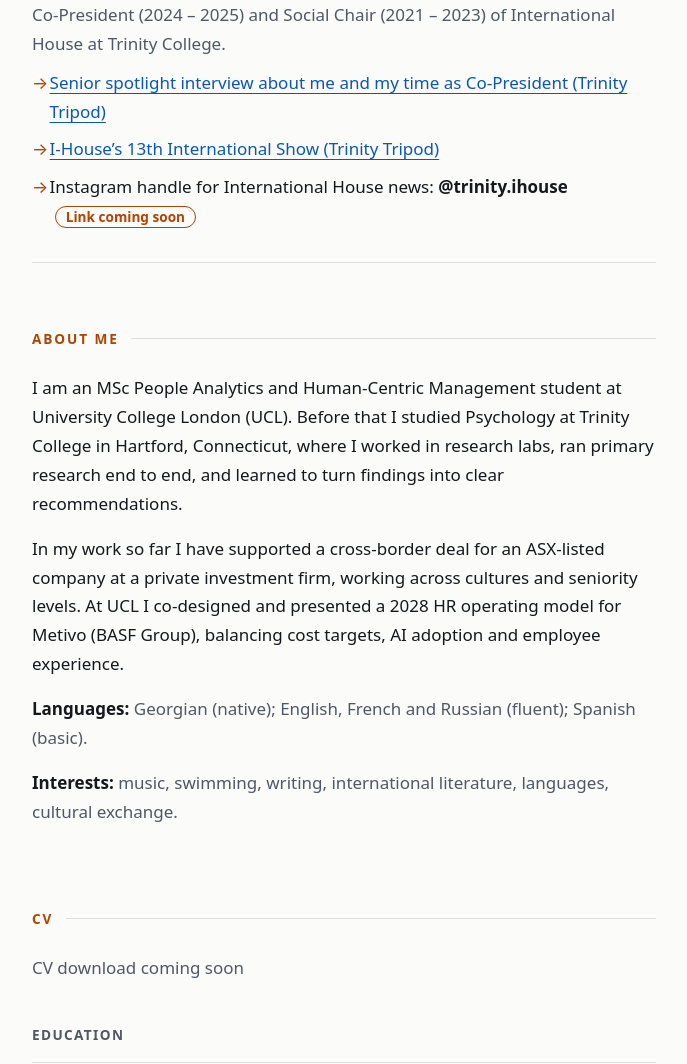
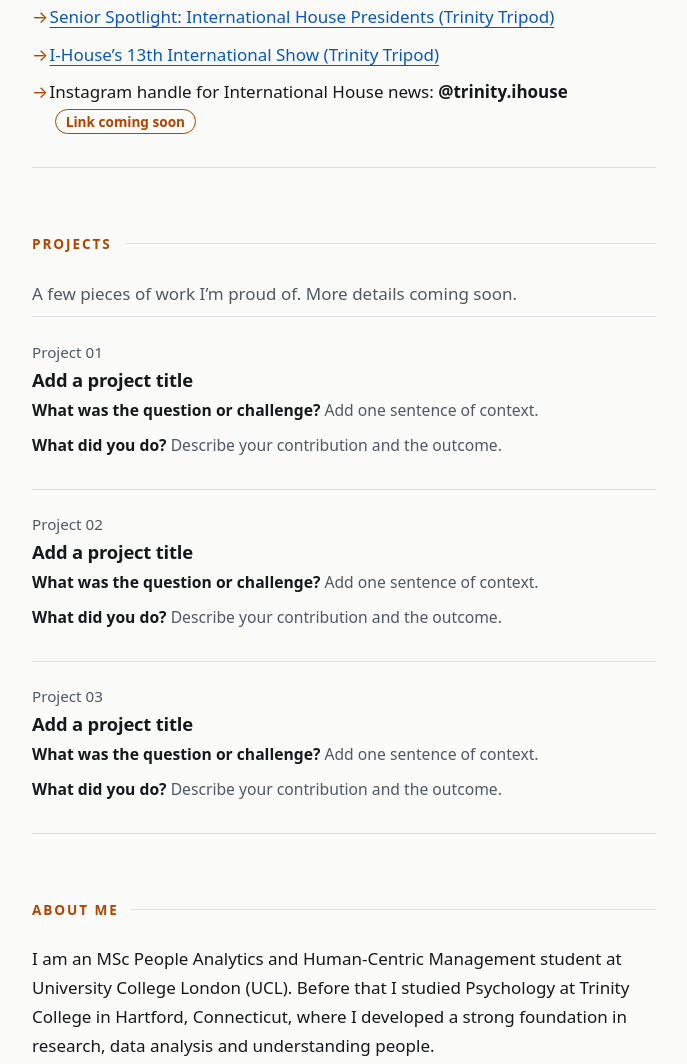
Before and after one commit to ninicms/ninicms.github.io, a plain HTML site: page index.html in a window 1280 px wide. Shown: the part 1445-2509 px from the top of the page, without its empty margins (296-983 px from the left). Drawn offline with Linux system fonts and the light colour scheme.

Commit message:
Add mobile-friendly Projects section and navigation

```diff
--- a/index.html
+++ b/index.html
@@ -5,7 +5,7 @@
 <meta name="viewport" content="width=device-width, initial-scale=1">
 <meta name="color-scheme" content="light dark">
 <title>Nino Tsikhistavi | People Analytics and Human-Centric Management</title>
-<meta name="description" content="Personal website of Nino Tsikhistavi, MSc People Analytics and Human-Centric Management student at UCL: selected work, about me, CV and contact.">
+<meta name="description" content="Personal website of Nino Tsikhistavi, MSc People Analytics and Human-Centric Management student at UCL: selected work, projects, about me, CV and contact.">
 <style>
   :root {
     --bg: #fbfbf9;
@@ -54,7 +54,7 @@
   .bar { display: flex; flex-wrap: wrap; align-items: baseline; justify-content: space-between; gap: .5rem 1.5rem; padding: 1.75rem 0 0; }
   .brand { font-weight: 700; letter-spacing: -.01em; color: var(--text); text-decoration: none; }
   .brand:hover { text-decoration: underline; }
-  nav ul { list-style: none; margin: 0; padding: 0; display: flex; flex-wrap: wrap; gap: .25rem 1.4rem; }
+  nav ul { list-style: none; margin: 0; padding: 0; display: flex; flex-wrap: wrap; gap: .25rem 1.1rem; }
   nav a { color: var(--muted); font-size: 1rem; font-weight: 500; }
   nav a:hover { color: var(--text); }
 
@@ -86,12 +86,17 @@
   .item:last-of-type { border-bottom: 1px solid var(--line); }
   .item p { margin: 0 0 .5rem; }
   .meta { font-size: .95rem; color: var(--muted); font-weight: 500; margin: 0 0 .15rem !important; }
-  .soon { border: 1.5px dashed var(--orange); background: var(--orange-soft); color: var(--orange); font-weight: 700; border-radius: 10px; padding: 1.4rem 1rem; text-align: center; margin: .9rem 0 .25rem; }
+  .soon { border: 1.5px dashed var(--orange); background: var(--orange-soft); color: var(--orange); font-weight: 700; border-radius: 10px; padding: 1.4rem 1rem; text-align: center; margin: .9rem 0 0; }
   .ph { font-weight: 700; color: var(--orange); }
-  .tag { display: inline-block; font-size: .85rem; font-weight: 700; color: var(--orange); border: 1.5px solid var(--orange); border-radius: 999px; padding: 0 .6rem; margin-left: .35rem; line-height: 1.5; }
+  .tag { display: inline-block; font-size: .85rem; font-weight: 700; color: var(--orange); border: 1.5px solid var(--orange); border-radius: 999px; padding: 0 .6rem; margin-left: .35rem; line-height: 1.7; }
   .links { list-style: none; margin: .6rem 0 0; padding: 0; }
   .links li { margin-bottom: .55rem; padding-left: 1.1rem; position: relative; }
   .links li::before { content: "\2192"; position: absolute; left: 0; color: var(--orange); }
+
+  /* project starters */
+  .project-note { color: var(--muted); margin-bottom: .5rem; }
+  .project-prompt { color: var(--muted); font-size: .98rem; }
+  .project-prompt strong { color: var(--text); }
 
   /* CV rows */
   .row { display: grid; grid-template-columns: 1fr; gap: .15rem; padding: 1.25rem 0; border-top: 1px solid var(--line); }
@@ -108,6 +113,13 @@
 
   footer { margin-top: 6rem; padding: 2rem 0 3rem; border-top: 1px solid var(--line); color: var(--muted); font-size: .95rem; }
   footer p { margin: 0 0 .25rem; }
+  @media (max-width: 30rem) {
+    .wrap { padding-inline: 1.15rem; }
+    .bar { align-items: flex-start; }
+    nav { width: 100%; }
+    nav ul { gap: .25rem 1rem; }
+    .hero { padding-top: 3rem; }
+  }
 </style>
 </head>
 <body>
@@ -120,6 +132,7 @@
       <ul>
         <li><a href="#home">Home</a></li>
         <li><a href="#works">Works</a></li>
+        <li><a href="#projects">Projects</a></li>
         <li><a href="#about">About me</a></li>
         <li><a href="#cv">CV</a></li>
         <li><a href="#contact">Contact</a></li>
@@ -133,7 +146,7 @@
     </div>
     <h1>Nino Tsikhistavi</h1>
     <p class="headline" style="margin-top:1rem">MSc People Analytics and Human-Centric Management student at UCL, turning research and data into clear recommendations.</p>
-    <p class="bio">I have a psychology background in research and data analysis. I supported a cross-border deal for an ASX-listed company at a private investment firm, and co-designed and presented an HR operating model for Metivo (BASF Group) under cost targets. I am multilingual and I am seeking to solve complex client problems in management consulting.</p>
+    <p class="bio">I have a psychology background in research and data analysis. I supported a cross-border deal for an ASX-listed company at a private investment firm, and co-designed and presented an HR operating model at UCL.</p>
   </header>
 
   <main id="main">
@@ -162,16 +175,40 @@
         <h3>Co-President of International House</h3>
         <p class="muted">Co-President (2024 &ndash; 2025) and Social Chair (2021 &ndash; 2023) of International House at Trinity College.</p>
         <ul class="links">
-          <li><a href="https://trinitytripod.com/arts/senior-spotlight-international-house-presidents-francesco-castagna-and-nini-tsikhistavi/" target="_blank" rel="noopener noreferrer">Senior spotlight interview about me and my time as Co-President (Trinity Tripod)</a></li>
+          <li><a href="https://trinitytripod.com/arts/senior-spotlight-international-house-presidents-francesco-castagna-and-nini-tsikhistavi/" target="_blank" rel="noopener noreferrer">Senior Spotlight: International House Presidents (Trinity Tripod)</a></li>
           <li><a href="https://trinitytripod.com/arts/i-houses-13th-international-show/" target="_blank" rel="noopener noreferrer">I-House&rsquo;s 13th International Show (Trinity Tripod)</a></li>
           <li>Instagram handle for International House news: <strong>@trinity.ihouse</strong> <span class="tag">Link coming soon</span></li>
         </ul>
       </article>
     </section>
 
+    <section id="projects" aria-labelledby="projects-h">
+      <p class="eyebrow"><span id="projects-h" role="heading" aria-level="2">Projects</span></p>
+      <p class="project-note">A few pieces of work I&rsquo;m proud of. More details coming soon.</p>
+      <!-- Replace each starter with a project title, a short description, and (if available) a link. Remove any unused starters. -->
+      <article class="item">
+        <p class="meta">Project 01</p>
+        <h3>Add a project title</h3>
+        <p class="project-prompt"><strong>What was the question or challenge?</strong> Add one sentence of context.</p>
+        <p class="project-prompt"><strong>What did you do?</strong> Describe your contribution and the outcome.</p>
+      </article>
+      <article class="item">
+        <p class="meta">Project 02</p>
+        <h3>Add a project title</h3>
+        <p class="project-prompt"><strong>What was the question or challenge?</strong> Add one sentence of context.</p>
+        <p class="project-prompt"><strong>What did you do?</strong> Describe your contribution and the outcome.</p>
+      </article>
+      <article class="item">
+        <p class="meta">Project 03</p>
+        <h3>Add a project title</h3>
+        <p class="project-prompt"><strong>What was the question or challenge?</strong> Add one sentence of context.</p>
+        <p class="project-prompt"><strong>What did you do?</strong> Describe your contribution and the outcome.</p>
+      </article>
+    </section>
+
     <section id="about" aria-labelledby="about-h">
       <p class="eyebrow"><span id="about-h" role="heading" aria-level="2">About me</span></p>
-      <p>I am an MSc People Analytics and Human-Centric Management student at University College London (UCL). Before that I studied Psychology at Trinity College in Hartford, Connecticut, where I worked in research labs, ran primary research end to end, and learned to turn findings into clear recommendations.</p>
+      <p>I am an MSc People Analytics and Human-Centric Management student at University College London (UCL). Before that I studied Psychology at Trinity College in Hartford, Connecticut, where I developed a strong foundation in research, data analysis and understanding people.</p>
       <p>In my work so far I have supported a cross-border deal for an ASX-listed company at a private investment firm, working across cultures and seniority levels. At UCL I co-designed and presented a 2028 HR operating model for Metivo (BASF Group), balancing cost targets, AI adoption and employee experience.</p>
       <p><strong>Languages:</strong> <span class="muted">Georgian (native); English, French and Russian (fluent); Spanish (basic).</span></p>
       <p><strong>Interests:</strong> <span class="muted">music, swimming, writing, international literature, languages, cultural exchange.</span></p>
```
